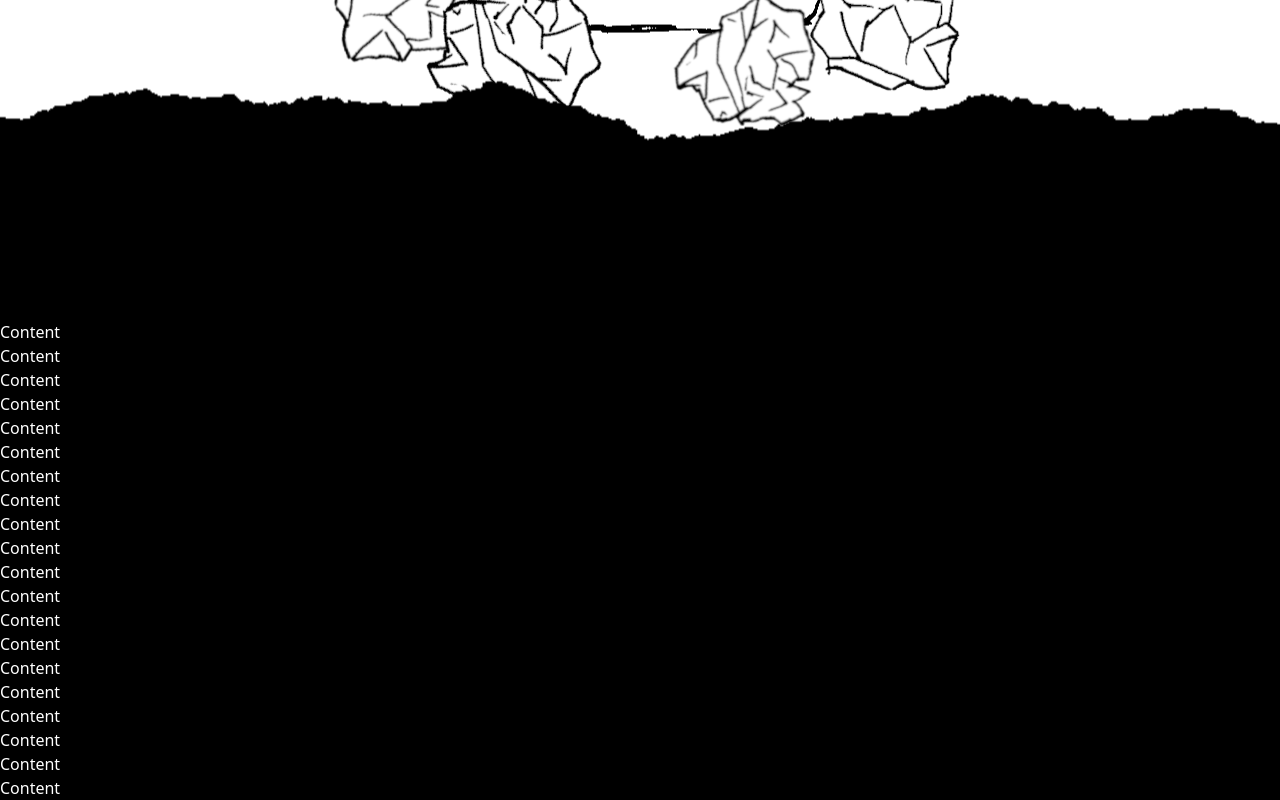
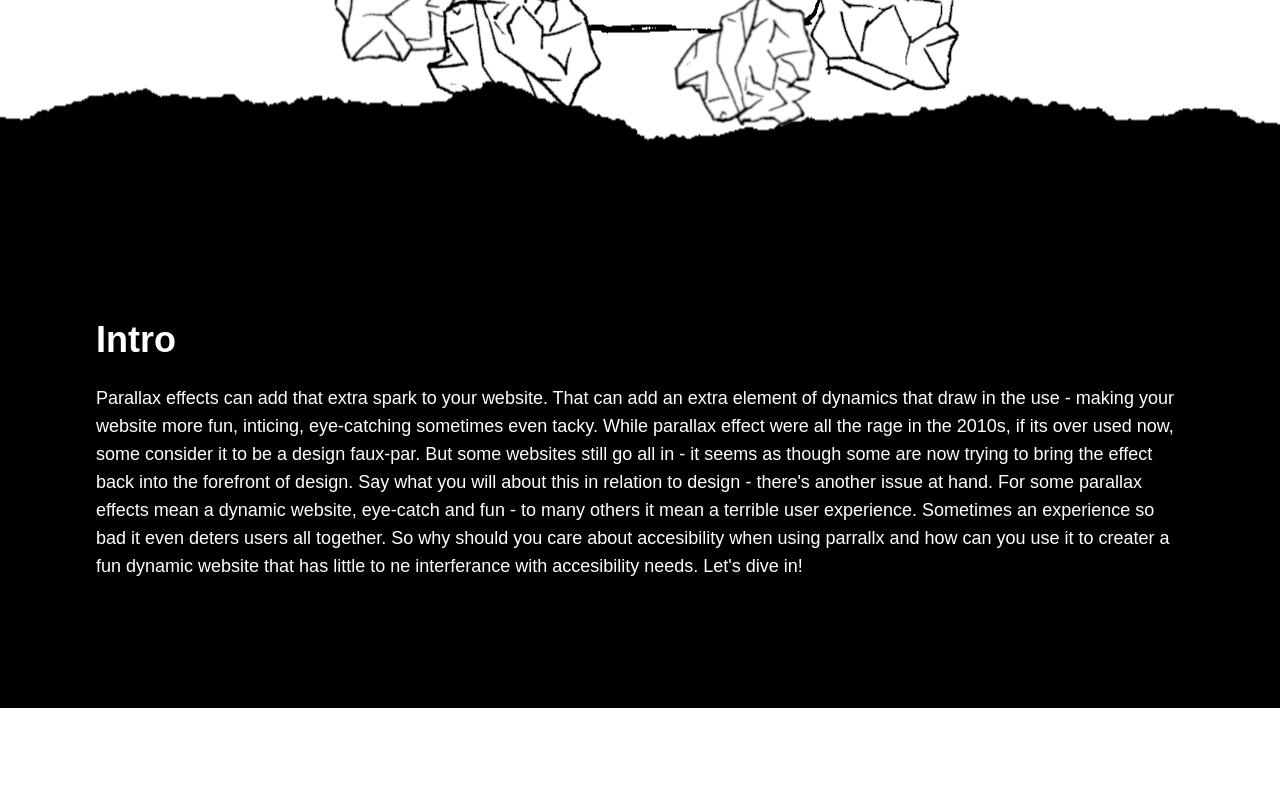
Before and after one commit to ElSmith7/accessibility-with-parallax, a React (Create React App) app: page / in a window 1280 px wide. Shown: the part 475-1275 px from the top of the page. After the commit the page ends 1183 px from the top, so only its background shows below. Built offline with nearby package versions, Linux system fonts and the light colour scheme.

Commit message:
Added hero heading and content
Place holder content still needs to be edited and re-writen .

```diff
--- a/src/components/content.tsx
+++ b/src/components/content.tsx
@@ -6,26 +6,30 @@ const Content = () => {
     <div className="relative">
       <Parallax speed={20}>
         <img className="w-full -mt-40" src={dark_tear} alt="paper tear" />
-        <div className="p-28 bg-black" />
+        <div className=" p-28 bg-black" />
       </Parallax>
 
-      <div className=" relative bg-black text-white z-10 -mt-40 pt-32   ">
-        <h2>Content</h2>
-        <h2>Content</h2>
-        <h2>Content</h2> <h2>Content</h2>
-        <h2>Content</h2>
-        <h2>Content</h2>
-        <h2>Content</h2>
-        <h2>Content</h2> <h2>Content</h2>
-        <h2>Content</h2>
-        <h2>Content</h2>
-        <h2>Content</h2>
-        <h2>Content</h2> <h2>Content</h2>
-        <h2>Content</h2>
-        <h2>Content</h2>
-        <h2>Content</h2>
-        <h2>Content</h2> <h2>Content</h2>
-        <h2>Content</h2>
+      <div className="relative bg-black text-white z-10 -mt-40 py-32">
+        <div className="font-arimo mx-24">
+          <h1 className="font-bold text-4xl">Intro</h1>
+          <br />
+          <p className="text-lg">
+            Parallax effects can add that extra spark to your website. That can
+            add an extra element of dynamics that draw in the use - making your
+            website more fun, inticing, eye-catching sometimes even tacky. While
+            parallax effect were all the rage in the 2010s, if its over used
+            now, some consider it to be a design faux-par. But some websites
+            still go all in - it seems as though some are now trying to bring
+            the effect back into the forefront of design. Say what you will
+            about this in relation to design - there's another issue at hand.
+            For some parallax effects mean a dynamic website, eye-catch and fun
+            - to many others it mean a terrible user experience. Sometimes an
+            experience so bad it even deters users all together. So why should
+            you care about accesibility when using parrallx and how can you use
+            it to creater a fun dynamic website that has little to ne
+            interferance with accesibility needs. Let's dive in!
+          </p>
+        </div>
       </div>
     </div>
   );
--- a/src/components/hero.tsx
+++ b/src/components/hero.tsx
@@ -23,9 +23,8 @@ const Hero = () => {
   }, [parallaxController]);
 
   return (
-    <div>
     <div
-        className="relative flex justify-center items-center"
+      className="relative flex justify-center items-center "
       style={{ height: "620px" }}
     >
       <div ref={parallax0.ref} className="absolute">
@@ -43,7 +42,13 @@ const Hero = () => {
       <div ref={parallax4.ref} className="absolute">
         <img src={paper4} alt="crumpled paper sketch" />
       </div>
-      </div>
+      <h1 className="z-10 text-4xl tracking-wide font-libre font-bold -mt-80 pb-8 text-center leading-10">
+        Parallax
+        <br />
+        and
+        <br />
+        Accessibility
+      </h1>
     </div>
   );
 };
```
Lines whose indentation alone changed are shown as unchanged.
